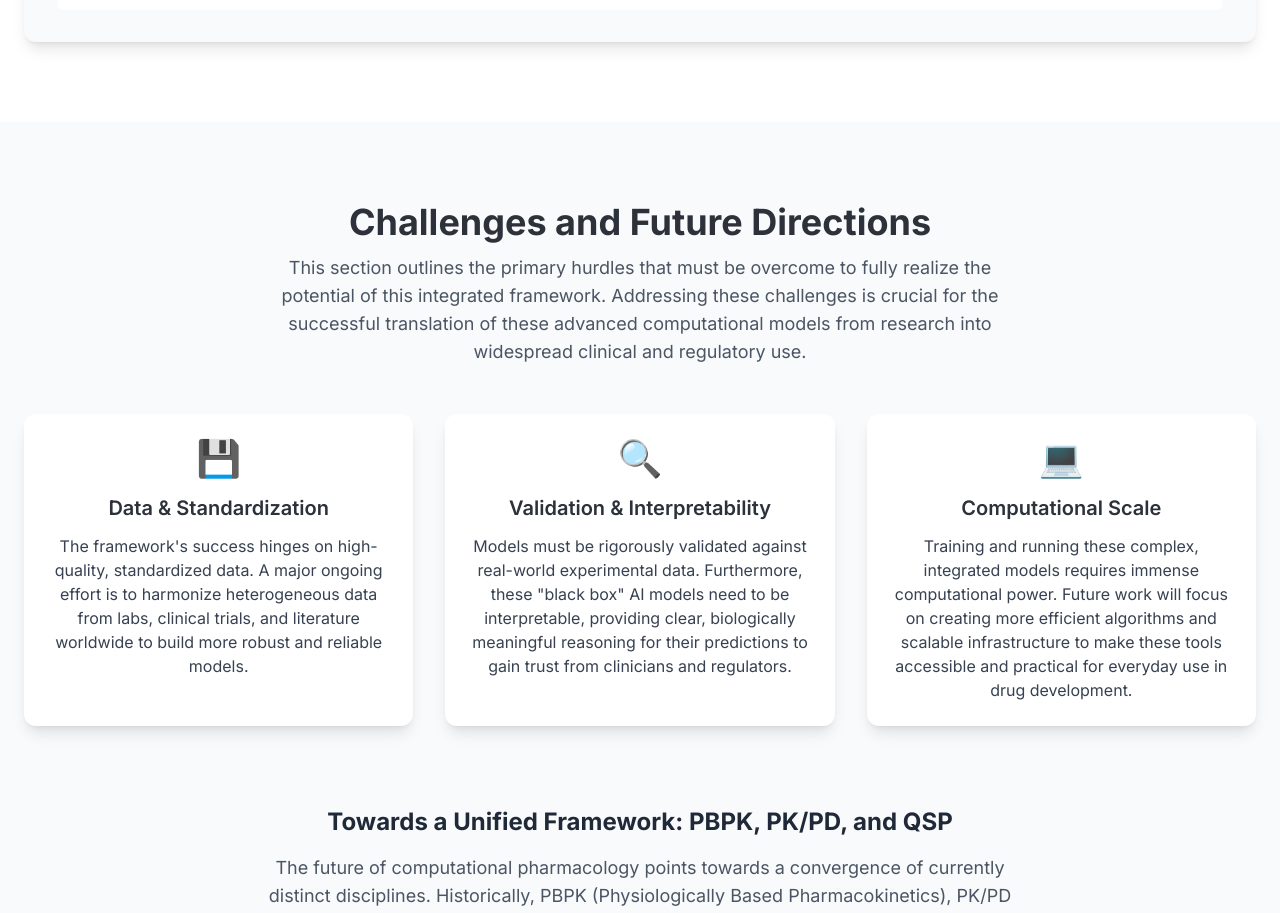
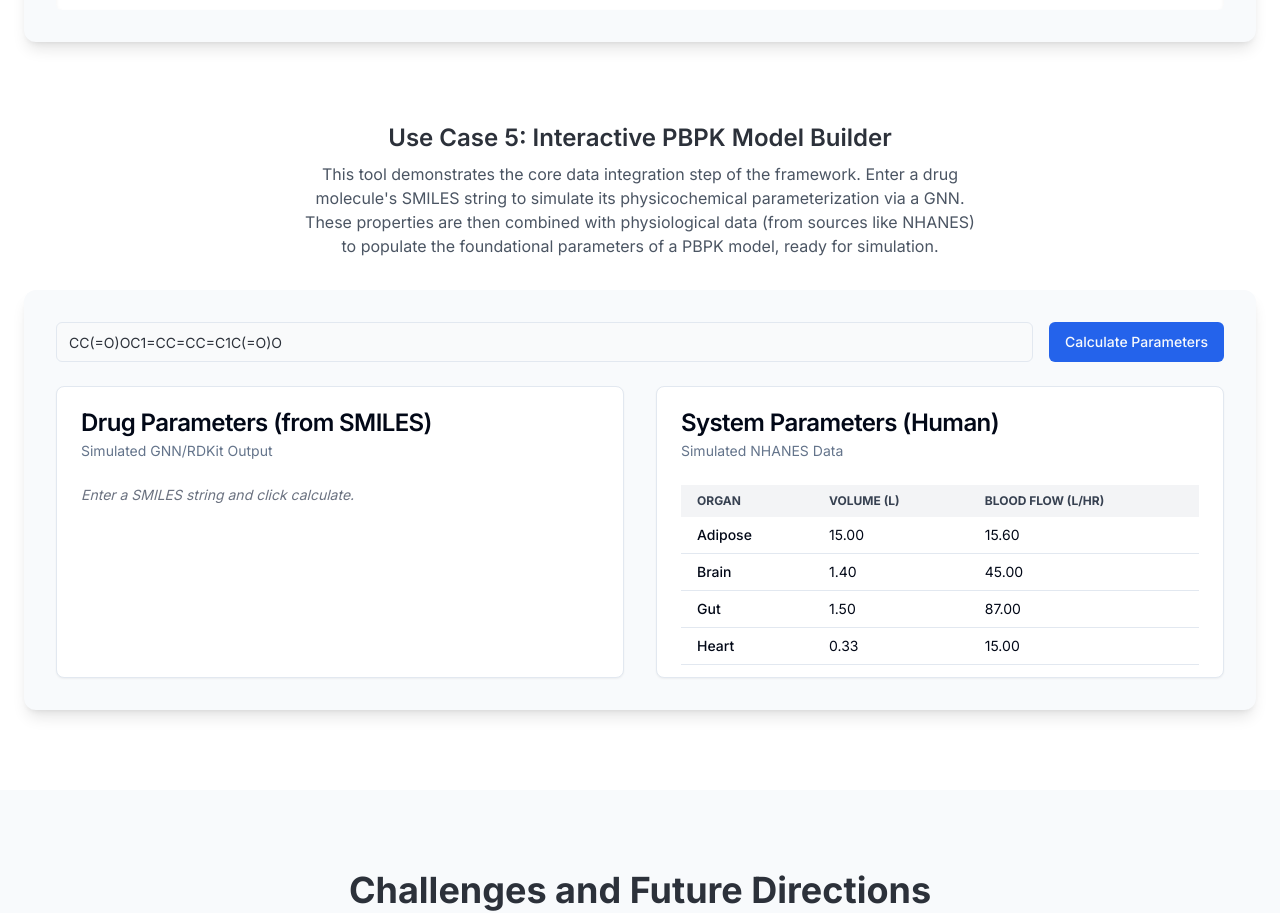
Before and after one commit to PriKalra/precision-med-narrative-framework, a React (Vite) app: page / in a window 1280 px wide. Shown: the part 5940-6853 px from the top of the page. Built offline with nearby package versions, Linux system fonts and the light colour scheme.

Commit message:
feat: Implement GNN-based PBPK model
Integrate a GNN-based PBPK model that uses SMILES codes to generate physchem parameters via RDKit. Populate the model with physiological and NHANES data.

```diff
--- a/package.json
+++ b/package.json
@@ -49,6 +49,7 @@
     "input-otp": "^1.2.4",
     "lucide-react": "^0.462.0",
     "next-themes": "^0.3.0",
+    "openchemlib": "^9.2.0",
     "react": "^18.3.1",
     "react-chartjs-2": "^5.3.0",
     "react-day-picker": "^8.10.1",
--- a/src/components/sections/UseCasesSection.tsx
+++ b/src/components/sections/UseCasesSection.tsx
@@ -1,10 +1,10 @@
-
 import React from 'react';
 import FadeIn from '../ui/FadeIn';
 import SpeciesComparisonChart from '../use-cases/SpeciesComparisonChart';
 import ClearancePrediction from '../use-cases/ClearancePrediction';
 import EnzymeTabs from '../use-cases/EnzymeTabs';
 import DDIExplainer from '../use-cases/DDIExplainer';
+import PBPKModelBuilder from '../use-cases/PBPKModelBuilder';
 
 const UseCasesSection: React.FC<{ id: string }> = ({ id }) => {
     return (
@@ -36,6 +36,11 @@ const UseCasesSection: React.FC<{ id: string }> = ({ id }) => {
                         <p className="text-gray-600 text-center max-w-2xl mx-auto mb-8">Leverage the power of Large Language Models to quickly assess potential drug-drug interactions. Input two common drug names, and our AI will provide a concise explanation of how they might interact, highlighting relevant mechanisms and clinical considerations. This demonstrates how LLMs can enhance clinical decision support.</p>
                         <DDIExplainer />
                     </FadeIn>
+                     <FadeIn>
+                        <h3 className="text-2xl font-semibold mb-2 text-center">Use Case 5: Interactive PBPK Model Builder</h3>
+                        <p className="text-gray-600 text-center max-w-2xl mx-auto mb-8">This tool demonstrates the core data integration step of the framework. Enter a drug molecule's SMILES string to simulate its physicochemical parameterization via a GNN. These properties are then combined with physiological data (from sources like NHANES) to populate the foundational parameters of a PBPK model, ready for simulation.</p>
+                        <PBPKModelBuilder />
+                    </FadeIn>
                 </div>
             </div>
         </section>
--- /dev/null
+++ b/src/components/use-cases/PBPKModelBuilder.tsx
@@ -0,0 +1,123 @@
+
+import React, { useState } from 'react';
+import { Molecule } from 'openchemlib/full';
+import { Input } from '@/components/ui/input';
+import { Button } from '@/components/ui/button';
+import { Card, CardContent, CardHeader, CardTitle, CardDescription } from '@/components/ui/card';
+import { physiologicalData, OrganData } from '@/data/physiologicalData';
+import { Alert, AlertDescription, AlertTitle } from "@/components/ui/alert"
+import { Terminal } from "lucide-react"
+
+interface PhyschemProps {
+  mw: number;
+  logP: number;
+  tpsa: number;
+  formula: string;
+}
+
+const PBPKModelBuilder: React.FC = () => {
+  const [smiles, setSmiles] = useState('CC(=O)OC1=CC=CC=C1C(=O)O'); // Aspirin
+  const [physchem, setPhyschem] = useState<PhyschemProps | null>(null);
+  const [error, setError] = useState<string | null>(null);
+  const [loading, setLoading] = useState(false);
+
+  const handleAnalyze = () => {
+    setLoading(true);
+    setError(null);
+    setPhyschem(null);
+
+    // Simulate async operation
+    setTimeout(() => {
+      try {
+        const mol = Molecule.fromSmiles(smiles);
+        const formulaData = mol.getMolecularFormula();
+
+        const properties: PhyschemProps = {
+          mw: formulaData.relativeMass,
+          logP: mol.getLogP(),
+          tpsa: mol.getPolarSurfaceArea(),
+          formula: formulaData.formula,
+        };
+        setPhyschem(properties);
+      } catch (e) {
+        setError('Invalid SMILES string. Please check the input.');
+      } finally {
+        setLoading(false);
+      }
+    }, 500);
+  };
+
+  return (
+    <div className="bg-slate-50 p-4 sm:p-8 rounded-xl shadow-lg">
+      <div className="flex flex-col sm:flex-row gap-4 mb-6">
+        <Input
+          type="text"
+          placeholder="Enter SMILES string (e.g., for Aspirin)"
+          value={smiles}
+          onChange={(e) => setSmiles(e.target.value)}
+          className="flex-grow"
+        />
+        <Button onClick={handleAnalyze} disabled={loading} className="whitespace-nowrap">
+          {loading ? 'Calculating...' : 'Calculate Parameters'}
+        </Button>
+      </div>
+
+      {error && (
+        <Alert variant="destructive">
+          <Terminal className="h-4 w-4" />
+          <AlertTitle>Error</AlertTitle>
+          <AlertDescription>{error}</AlertDescription>
+        </Alert>
+      )}
+
+      <div className="grid md:grid-cols-2 gap-8 mt-6">
+        <Card>
+          <CardHeader>
+            <CardTitle>Drug Parameters (from SMILES)</CardTitle>
+            <CardDescription>Simulated GNN/RDKit Output</CardDescription>
+          </CardHeader>
+          <CardContent>
+            {physchem ? (
+              <ul className="space-y-2 text-sm">
+                <li><strong>Formula:</strong> {physchem.formula}</li>
+                <li><strong>Molecular Weight:</strong> {physchem.mw.toFixed(2)} g/mol</li>
+                <li><strong>logP (Octanol-water):</strong> {physchem.logP.toFixed(2)}</li>
+                <li><strong>Topological Polar Surface Area:</strong> {physchem.tpsa.toFixed(2)} Å²</li>
+              </ul>
+            ) : (
+              <p className="text-sm text-gray-500 italic">Enter a SMILES string and click calculate.</p>
+            )}
+          </CardContent>
+        </Card>
+        <Card>
+          <CardHeader>
+            <CardTitle>System Parameters (Human)</CardTitle>
+            <CardDescription>Simulated NHANES Data</CardDescription>
+          </CardHeader>
+          <CardContent className="h-48 overflow-y-auto">
+            <table className="w-full text-sm text-left">
+              <thead className="text-xs text-gray-700 uppercase bg-gray-100">
+                <tr>
+                  <th className="px-4 py-2">Organ</th>
+                  <th className="px-4 py-2">Volume (L)</th>
+                  <th className="px-4 py-2">Blood Flow (L/hr)</th>
+                </tr>
+              </thead>
+              <tbody>
+                {Object.entries(physiologicalData).map(([organ, data]) => (
+                  <tr key={organ} className="bg-white border-b">
+                    <td className="px-4 py-2 font-medium">{organ}</td>
+                    <td className="px-4 py-2">{data.volumeL.toFixed(2)}</td>
+                    <td className="px-4 py-2">{data.bloodFlowLhr.toFixed(2)}</td>
+                  </tr>
+                ))}
+              </tbody>
+            </table>
+          </CardContent>
+        </Card>
+      </div>
+    </div>
+  );
+};
+
+export default PBPKModelBuilder;
--- /dev/null
+++ b/src/data/physiologicalData.ts
@@ -0,0 +1,18 @@
+
+export interface OrganData {
+  volumeL: number;
+  bloodFlowLhr: number;
+}
+
+export const physiologicalData: Record<string, OrganData> = {
+  Adipose: { volumeL: 15.0, bloodFlowLhr: 15.6 },
+  Brain: { volumeL: 1.4, bloodFlowLhr: 45.0 },
+  Gut: { volumeL: 1.5, bloodFlowLhr: 87.0 },
+  Heart: { volumeL: 0.33, bloodFlowLhr: 15.0 },
+  Kidney: { volumeL: 0.31, bloodFlowLhr: 69.0 },
+  Liver: { volumeL: 1.8, bloodFlowLhr: 18.9 }, // Note: portal vein flow added to total
+  Lung: { volumeL: 1.0, bloodFlowLhr: 312.0 },
+  Muscle: { volumeL: 28.0, bloodFlowLhr: 46.8 },
+  Skin: { volumeL: 3.7, bloodFlowLhr: 15.6 },
+  Spleen: { volumeL: 0.18, bloodFlowLhr: 9.0 },
+};
```
Also changed, not shown: 1 other file (tests, documents, lock files or other folders).
